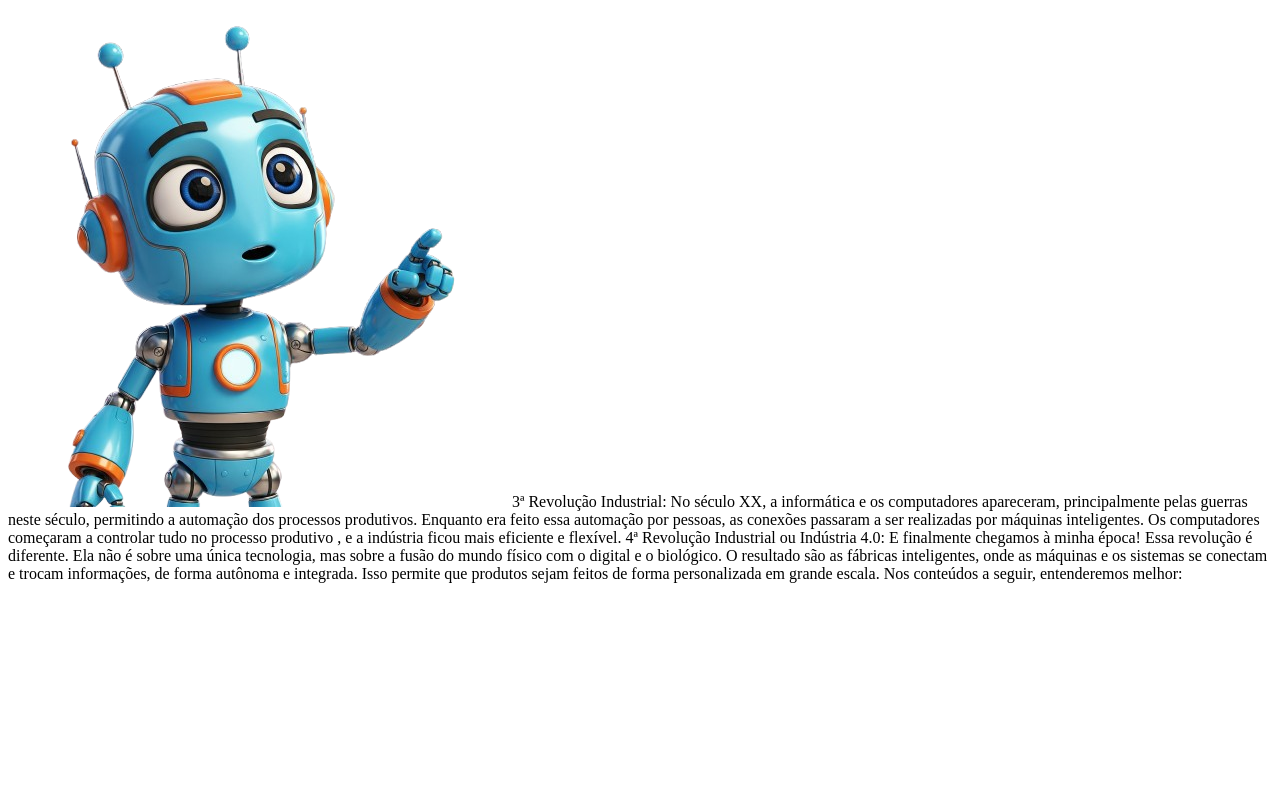
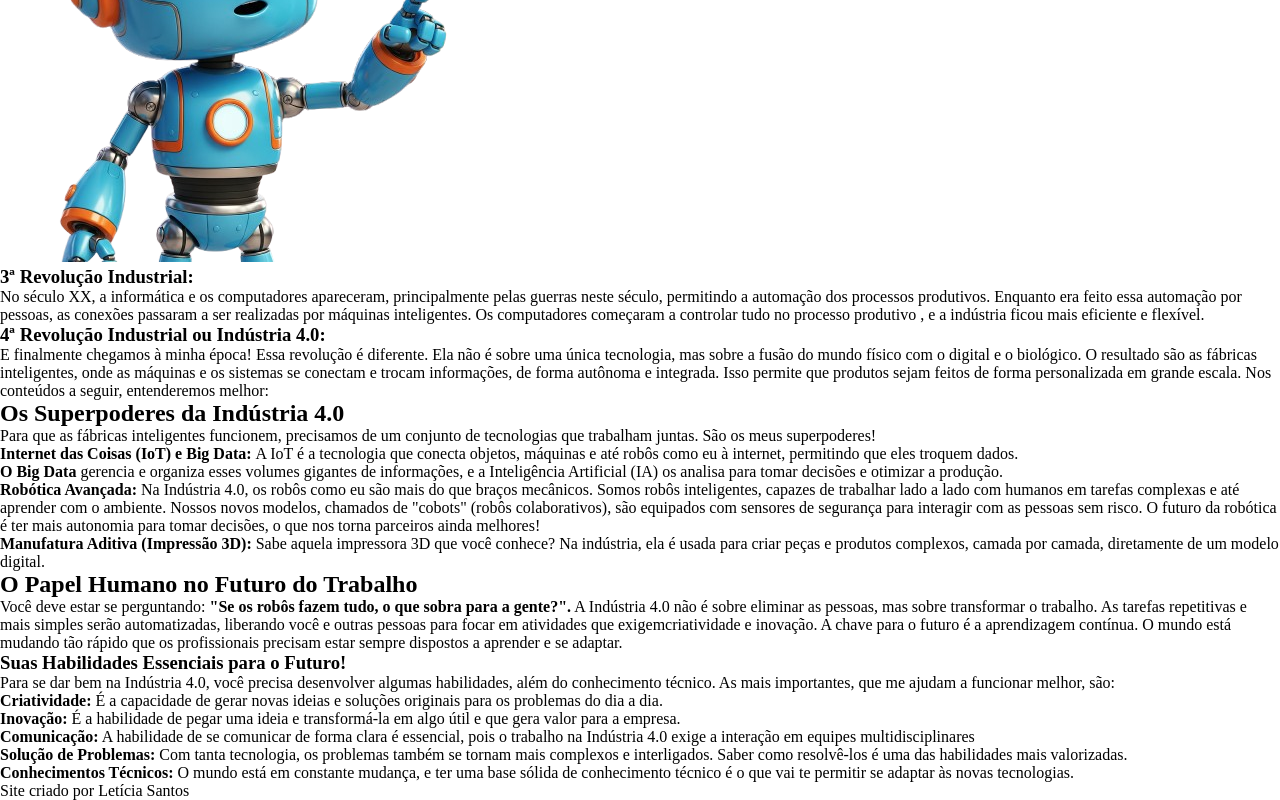
Before and after one commit to leticiasantos-dev5/projeto-site-industria4.0, a plain HTML site: page index.html in a window 1280 px wide. Shown: the part 1039-1839 px from the top of the page. Before the commit the page ends 1630 px from the top, so only its background shows below. Drawn offline with Linux system fonts and the light colour scheme; files that its build step writes are made by us from their sources.

Commit message:
terminado o html

```diff
--- /dev/null
+++ b/estilo/style.css
@@ -0,0 +1,6 @@
+@charset "UTF-8";
+
+* { /*CONFIGURAÇÃO GLOBAL*/
+    margin: 0px;
+    padding: 0px;
+}
--- a/index.html
+++ b/index.html
@@ -4,6 +4,7 @@
     <meta charset="UTF-8">
     <meta name="viewport" content="width=device-width, initial-scale=1.0">
     <title>Indústria 4.0</title>
+    <link rel="stylesheet" href="style.css">
 </head>
 <body>
      <header> <!--Cabeçario-->
@@ -16,9 +17,9 @@
     </header>
 
     <nav><!--Menu-->
-        <a href="#">Página inicial</a>
-        <a href="#">Começar o Quiz</a>
-        <a href="#">Crédito e Referências</a>
+        <a href="index.html" target="_self" >Página inicial</a>
+        <a href="quiz.html" target="_self">Começar o Quiz</a>
+        <a href="credito-referencias.html" target="_self">Crédito e Referências</a>
 
 
 
@@ -73,17 +74,76 @@
 
 
 
-            3ª Revolução Industrial: No século XX, a informática e os computadores apareceram, principalmente pelas guerras neste
+            <h3>3ª Revolução Industrial:</h3> <p>
+                No século XX, a informática e os computadores apareceram, principalmente pelas guerras neste
                 século, permitindo a automação dos processos produtivos. Enquanto era feito essa automação por pessoas, as conexões
                 passaram a ser realizadas por máquinas inteligentes. Os computadores começaram a controlar tudo no processo produtivo
                 , e a indústria ficou mais eficiente e flexível.
+            </p>
 
 
-            4ª Revolução Industrial ou Indústria 4.0: E finalmente chegamos à minha época! Essa revolução é diferente. Ela não é sobre
+            <h3>4ª Revolução Industrial ou Indústria 4.0:</h3><p>
+                 E finalmente chegamos à minha época! Essa revolução é diferente. Ela não é sobre
                 uma única tecnologia, mas sobre a fusão do mundo físico com o digital e o biológico. O resultado são as fábricas inteligentes,
                 onde as máquinas e os sistemas se conectam e trocam informações, de forma autônoma e integrada. Isso permite que produtos
                 sejam feitos de forma personalizada em grande escala. Nos conteúdos a seguir, entenderemos melhor:
 
+            </p>
+
+            <h2>Os Superpoderes da Indústria 4.0</h2>
+
+            <p>Para que as fábricas inteligentes funcionem, precisamos de um conjunto de tecnologias que trabalham juntas. São os meus superpoderes!</p>
+
+            <p>
+                <strong>Internet das Coisas (IoT) e Big Data: </strong> A IoT é a tecnologia que conecta objetos, máquinas e até robôs como eu à internet, permitindo que
+                eles troquem dados.
+            </p>
+
+            <p>
+                <strong>O Big Data</strong> gerencia e organiza esses volumes gigantes de informações, e a Inteligência Artificial (IA) os analisa para
+                tomar decisões e otimizar a produção.
+            </p>
+
+
+            <p>
+                <strong>Robótica Avançada:</strong> Na Indústria 4.0, os robôs como eu são mais do que braços mecânicos. Somos robôs inteligentes, capazes de trabalhar
+                lado a lado com humanos em tarefas complexas e até aprender com o ambiente. Nossos novos modelos, chamados de "cobots"
+                (robôs colaborativos), são equipados com sensores de segurança para interagir com as pessoas sem risco. O futuro da robótica é ter mais
+                autonomia para tomar decisões, o que nos torna parceiros ainda melhores!
+            </p>
+
+
+            <p>
+                <strong>Manufatura Aditiva (Impressão 3D): </strong>Sabe aquela impressora 3D que você conhece? Na indústria, ela é usada para criar peças e produtos
+                complexos, camada por camada, diretamente de um modelo digital.
+            </p>
+
+            <h2>O Papel Humano no Futuro do Trabalho</h2>
+
+            <p>
+                Você deve estar se perguntando: <strong>"Se os robôs fazem tudo, o que sobra para a gente?".</strong> A Indústria 4.0 não é sobre eliminar as pessoas, mas sobre
+                transformar o trabalho. As tarefas repetitivas e mais simples serão automatizadas, liberando você e outras pessoas para focar em atividades
+                que exigemcriatividade e inovação.
+                A chave para o futuro é a aprendizagem contínua. O mundo está mudando tão rápido que os profissionais precisam estar sempre dispostos a aprender e se adaptar.
+            </p>
+
+
+
+            <h3>Suas Habilidades Essenciais para o Futuro!</h3>
+
+            <p>Para se dar bem na Indústria 4.0, você precisa desenvolver algumas habilidades, além do conhecimento técnico. As mais importantes, que me ajudam a funcionar melhor, são:</p>
+
+            <p><strong>Criatividade:</strong> É a capacidade de gerar novas ideias e soluções originais para os problemas do dia a dia.</p>
+
+            <p><strong>Inovação:</strong> É a habilidade de pegar uma ideia e transformá-la em algo útil e que gera valor para a empresa.</p>
+
+
+            <strong>Comunicação:</strong> A habilidade de se comunicar de forma clara é essencial, pois o trabalho na Indústria 4.0 exige a interação em equipes multidisciplinares
+
+            <p><strong>Solução de Problemas: </strong>Com tanta tecnologia, os problemas também se tornam mais complexos e interligados. Saber como resolvê-los é uma das habilidades mais valorizadas.</p>
+
+
+            <strong><p>Conhecimentos Técnicos:</strong> O mundo está em constante mudança, e ter uma base sólida de conhecimento técnico é o que vai te permitir se adaptar às novas tecnologias.</p>
 
 
 
@@ -94,7 +154,7 @@
     </main>
 
     <footer> <!--Rodapé-->
-
+        Site criado por Letícia Santos
 
     </footer>
 
```
Also changed, not shown: credito-referencias.html (added, +8 -0 lines), quiz.html (added, +6 -0 lines). Lines whose indentation alone changed are shown as unchanged.
